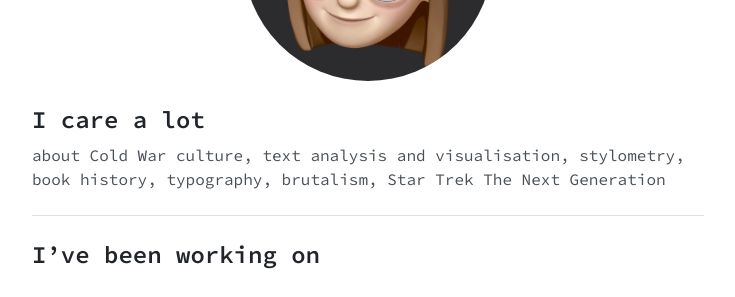
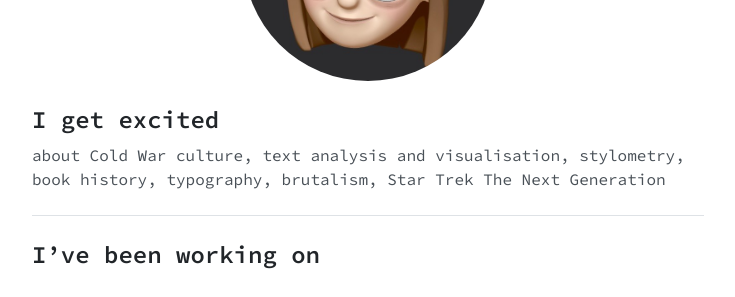
Before and after one commit to krmuth/krmuth.github.io, a Jekyll site: the page built from index.md, in a window 1280 px wide and 900 px high, scrolled down 311 px. Shown: the part 156-453 px from the top of the window, without its empty margins (272-1007 px from the left). Built offline with Jekyll 4.4.1, drawn with Linux system fonts in a browser that asks for light colours.

Commit message:
update index

```diff
--- a/index.md
+++ b/index.md
@@ -8,7 +8,7 @@ title: Home
   <img src="{{ site.baseurl }}/assets/avatar.jpg"/>
 </div>
 
-## I care a lot
+## I get excited
 about Cold War culture, text analysis and visualisation, stylometry, book history, typography, brutalism, Star Trek The Next Generation
 
 ***
```
